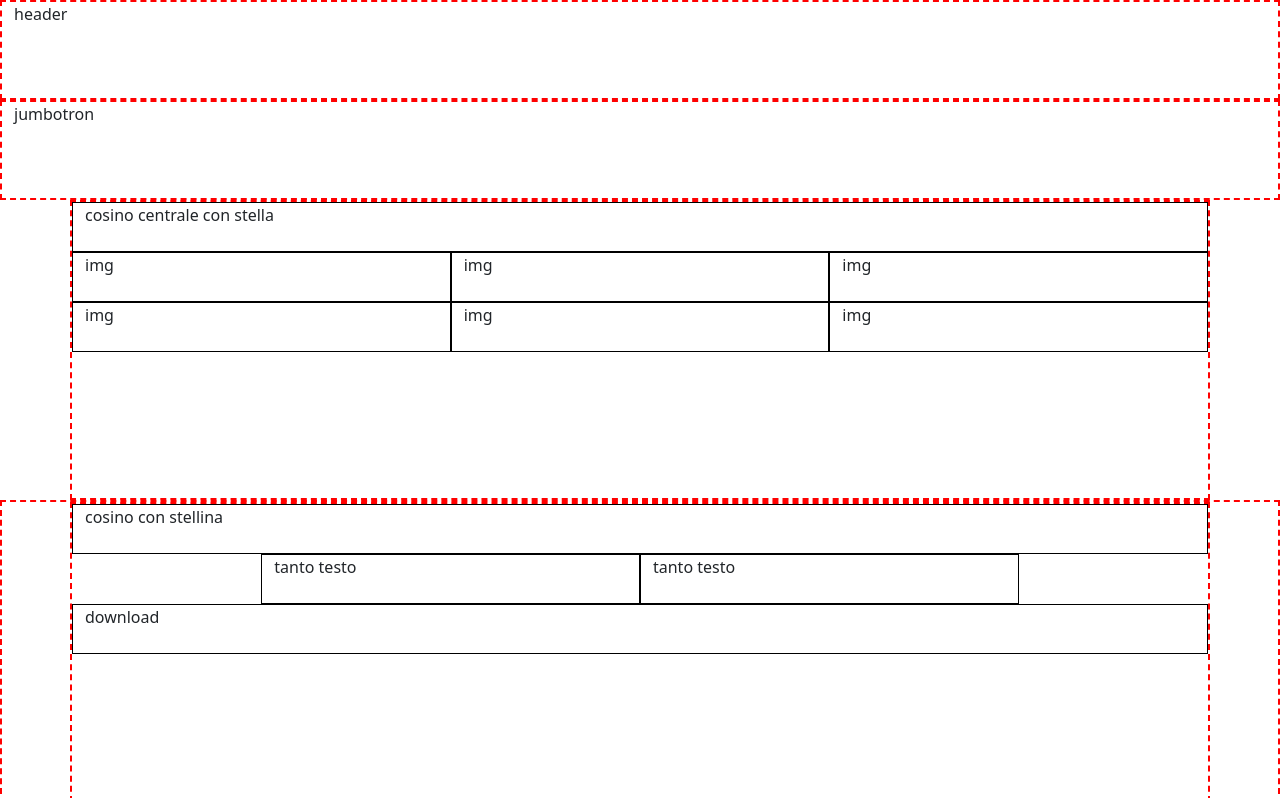
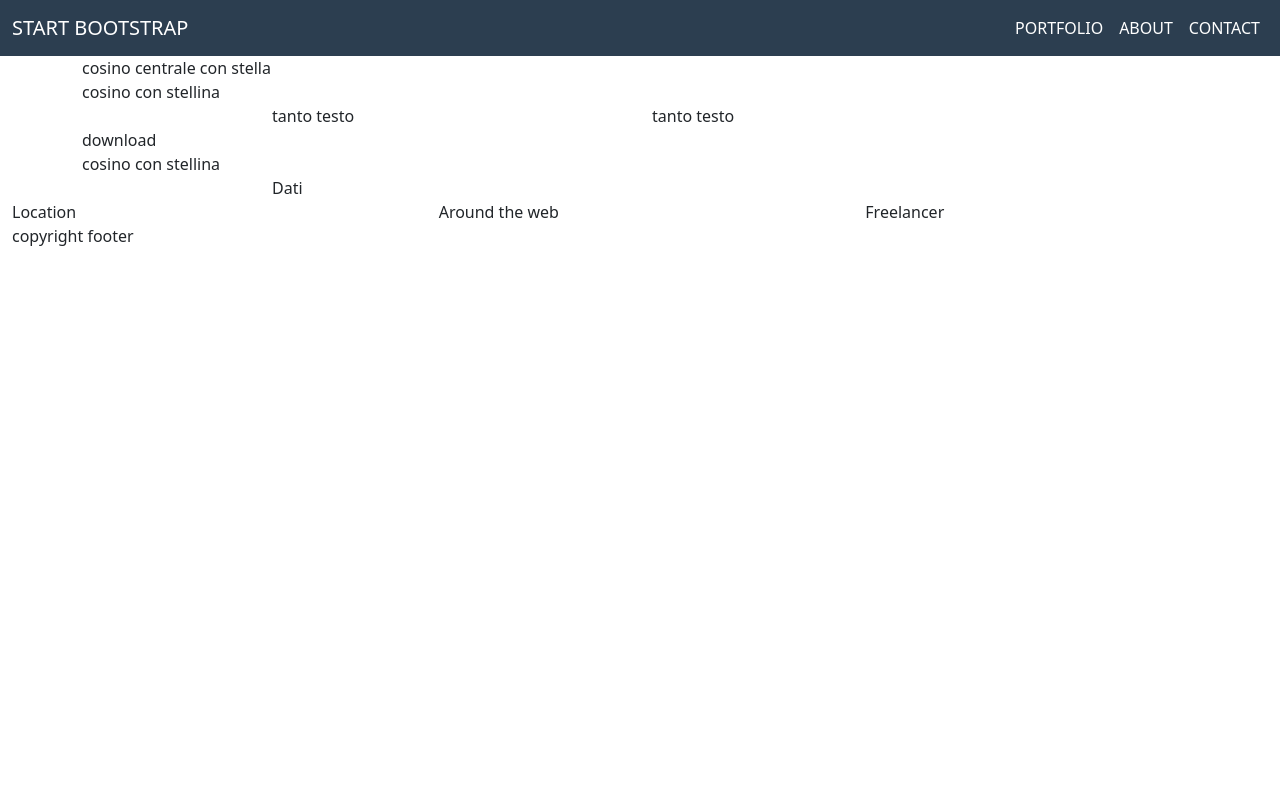
Before and after one commit to FedericaDiChio/html-css-bootstrap-freelancer, a plain HTML site: page index.html in a window 1280 px wide. Shown: the top 798 px of the page. Drawn offline with nearby package versions, Linux system fonts and the light colour scheme.

Commit message:
added navbar

```diff
--- a/index.html
+++ b/index.html
@@ -9,25 +9,61 @@
     <link rel="stylesheet" href="./style.css">
 </head>
 <body>
-    <header id="header" class="container-fluid ms-container-fluid">header
-    </header>
-    <section id="jumbotron" class="container-fluid ms-container-fluid">
+    <!-- NAV  -->
+    <nav class="navbar navbar-expand-sm navbar-dark bg-blue text-uppercase">
+        <div class="container-fluid">
+            <a class="navbar-brand" href="#">Start Bootstrap</a>
+            <button class="navbar-toggler" type="button" data-bs-toggle="collapse" data-bs-target="#navbarNav"
+                aria-controls="navbarNav" aria-expanded="false" aria-label="Toggle navigation">
+                <span class="navbar-toggler-icon"></span>
+            </button>
+            <div class="collapse navbar-collapse flex-grow-0" id="navbarNav">
+                <ul class="navbar-nav">
+                    <li class="nav-item">
+                        <a class="nav-link active" aria-current="page" href="#">Portfolio</a>
+                    </li>
+                    <li class="nav-item">
+                        <a class="nav-link text-white" href="#">About</a>
+                    </li>
+                    <li class="nav-item">
+                        <a class="nav-link text-white" href="#">Contact</a>
+                    </li>
+                </ul>
+            </div>
+        </div>
+    </nav>
+        <!-- JUMBOTRON  -->
+    <section id="jumbotron">
         <div class="row">
-            <div class="col-12">jumbotron</div>
+            <div class="col-12">
+
+            </div>
         </div>
     </section>
 
-    <section id="portofolio" class="container ms-container" >
+    <section id="portfolio" class="container ms-container" >
         <div class="row">
             <div class="col-12 ms-bdr">cosino centrale con stella</div>
         </div>
         <div class="row">
-            <div class="col-12 col-md-6 col-lg-4 ms-bdr">img</div>
-            <div class="col-12 col-md-6 col-lg-4 ms-bdr">img</div>
-            <div class="col-12 col-md-6 col-lg-4 ms-bdr">img</div>
-            <div class="col-12 col-md-6 col-lg-4 ms-bdr">img</div>
-            <div class="col-12 col-md-6 col-lg-4 ms-bdr">img</div>
-            <div class="col-12 col-md-6 col-lg-4 ms-bdr">img</div>
+            <!-- <div class="col-12 col-md-6 col-lg-4">
+                <img src="./img/cabin.png" alt="cabin">
+            </div>
+            <div class="col-12 col-md-6 col-lg-4">
+                <img src="./img/cake.png" alt="cake">
+            </div>
+            <div class="col-12 col-md-6 col-lg-4">
+                <img src="./img/circus.png" alt="circus">
+            </div>
+            <div class="col-12 col-md-6 col-lg-4">
+                <img src="./img/game.png" alt="game">
+            </div>
+            <div class="col-12 col-md-6 col-lg-4">
+                <img src="./img/safe.png" alt="safe">
+            </div>
+            <div class="col-12 col-md-6 col-lg-4">
+                <img src="./img/submarine.png" alt="submarine">
+            </div> -->
         </div>
     </section>
 
--- a/style.css
+++ b/style.css
@@ -1,15 +1,5 @@
-.ms-container-fluid {
-    border: 2px dashed red;
-    min-height: 100px;
-}
-
-.ms-container {
-    border: 2px dashed red;
-    min-height: 300px;
-}
 
 
-.ms-bdr {
-    border: 1px solid black;
-    min-height: 50px;
+.bg-blue {
+    background-color: rgb(44, 62, 80);
 }
```
